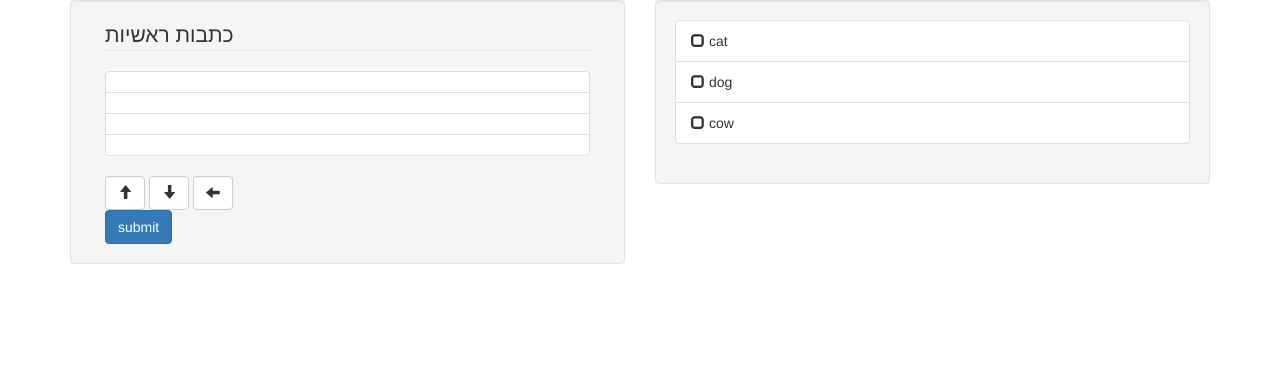
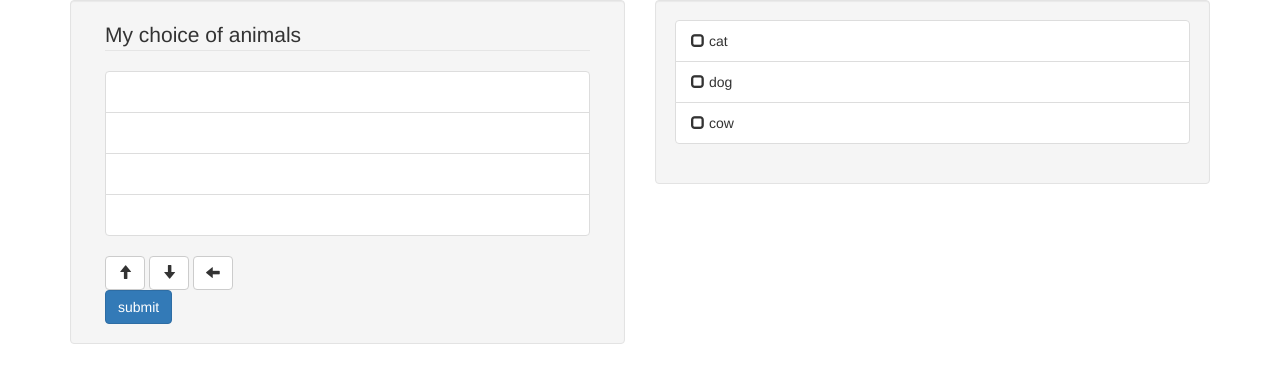
Before and after one commit to reshetech/jquery.sortable, a plain HTML site: page index.html in a window 1280 px wide. Drawn offline with nearby package versions, Linux system fonts and the light colour scheme; files whose address does not match are found by name.

Commit message:
Update index.html

```diff
--- a/index.html
+++ b/index.html
@@ -21,12 +21,12 @@
   <fieldset>
   <div class="form-group">
     <div class="col-md-12">
-        <legend>כתבות ראשיות</legend>
+        <legend>My choice of animals</legend>
         <ul class="list-group checked-list-box sink" style="-webkit-padding-start:0">
-          <li class="list-group-item" data-id="0"></li>
-          <li class="list-group-item" data-id="0"></li>
-          <li class="list-group-item" data-id="0"></li>
-          <li class="list-group-item" data-id="0"></li>
+          <li class="list-group-item" data-id="0">&nbsp;</li>
+          <li class="list-group-item" data-id="0">&nbsp;</li>
+          <li class="list-group-item" data-id="0">&nbsp;</li>
+          <li class="list-group-item" data-id="0">&nbsp;</li>
         </ul>
         <div class="alignCenter">
         <button class="btn btn-default glyph-wrapper activeBtns" data-action="up">
```
